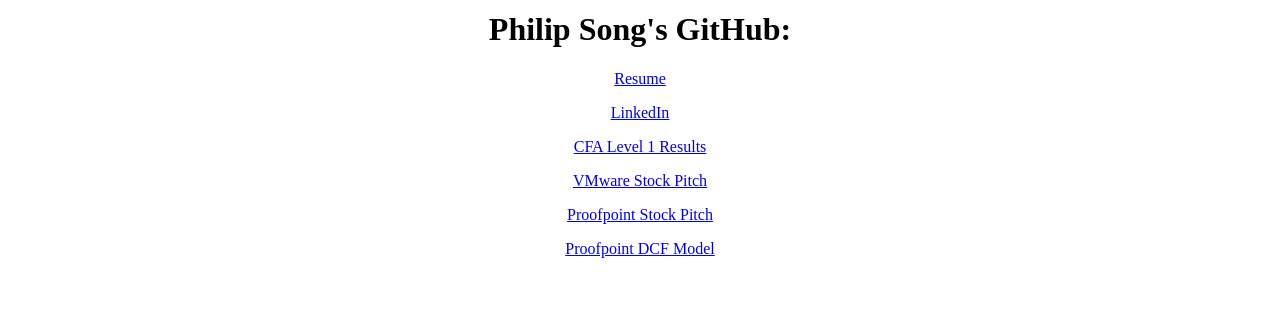
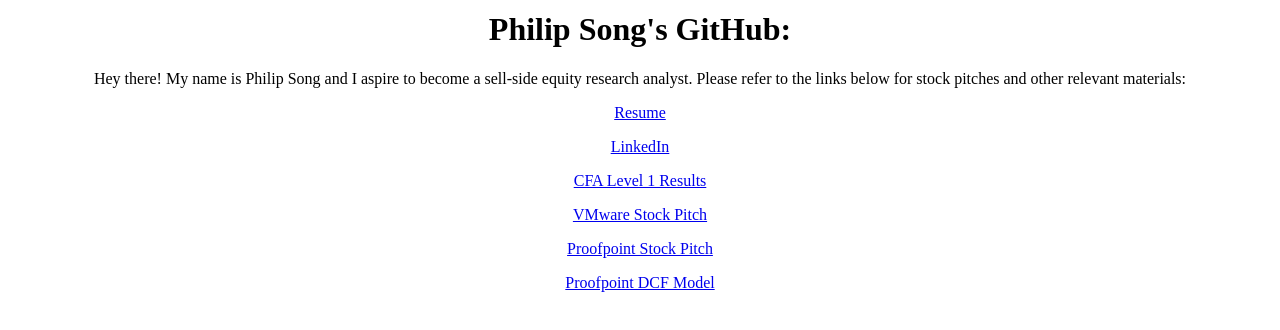
Before and after one commit to philipssong/philipssong.github.io, a plain HTML site: page index.html in a window 1280 px wide. Shown: the part 314-644 px from the top of the page. Drawn offline with Linux system fonts and the light colour scheme.

Commit message:
Update index.html

```diff
--- a/index.html
+++ b/index.html
@@ -5,6 +5,7 @@
 <p>&nbsp;
 <img src="https://philipssong.github.io/Grad%20photo.JPG" alt="Grad photo" width="250" height="250">
 <h1>Philip Song's GitHub:</h1>
+<p>Hey there! My name is Philip Song and I aspire to become a sell-side equity research analyst. Please refer to the links below for stock pitches and other relevant materials:</p>
 <p> <a href="https://philipssong.github.io/CV-Philip_Song.pdf">Resume</a></p>
 <p> <a href="https://www.linkedin.com/in/philip-song-2644a8115/">LinkedIn</a></p>
 <p> <a href="https://philipssong.github.io/level1results.pdf">CFA Level 1 Results</a></p>
```
